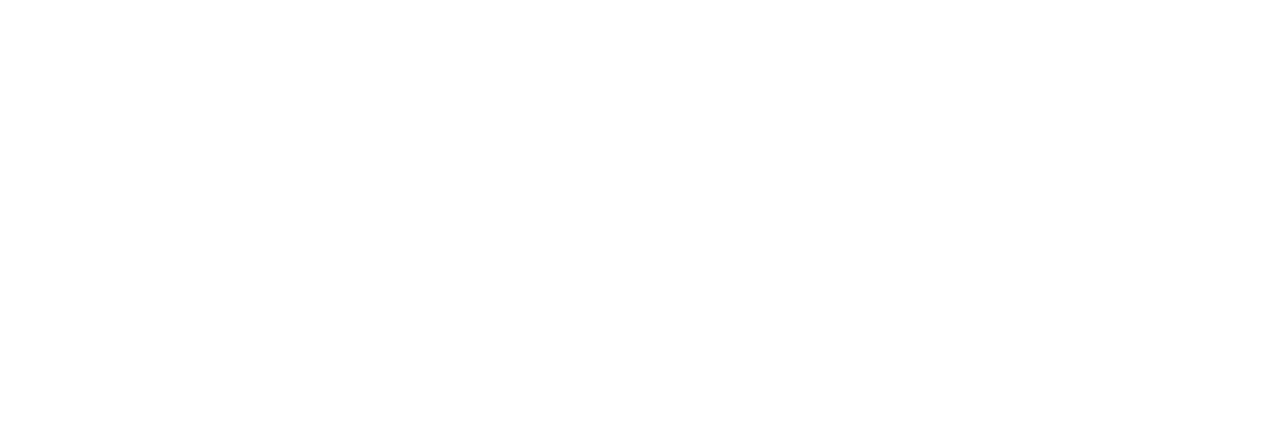
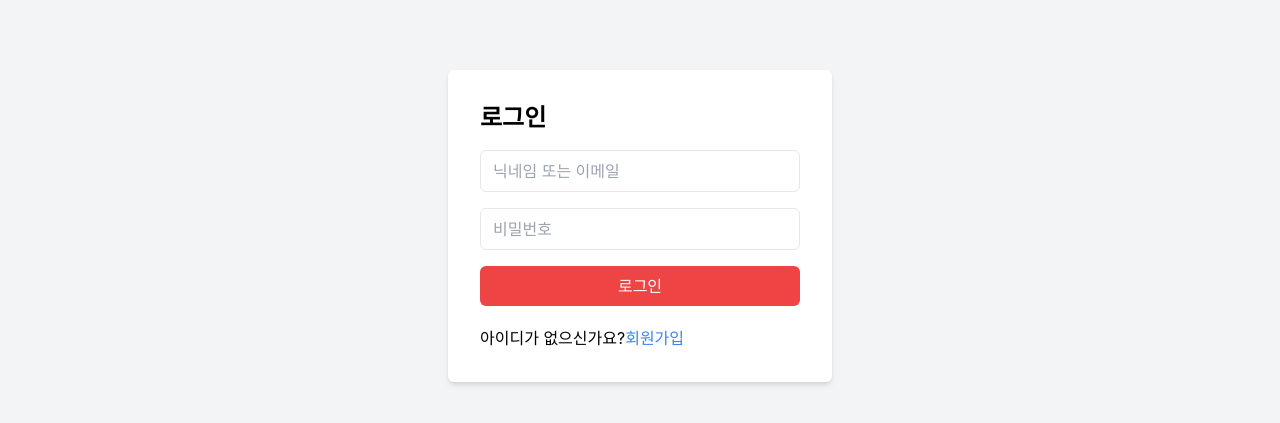
Before and after one commit to myjhye/shopping_frontend, a React (Create React App) app: page / in a window 1280 px wide. Shown: the part 231-654 px from the top of the page. Built offline with nearby package versions, Linux system fonts and the light colour scheme; no server answers.

Commit message:
url path 변경

```diff
--- a/src/index.js
+++ b/src/index.js
@@ -17,6 +17,12 @@
     errorElement: <NotFound />,
     children: [
       {
+        path: '/',
+        element: (
+          <Login />
+        )
+      },
+      {
         path: '/signup',
         element: (
           <Signup />
@@ -29,7 +35,7 @@
         )
       },
       {
-        path: '/',
+        path: '/products',
         element: (
           <AllProducts />
         )
```
